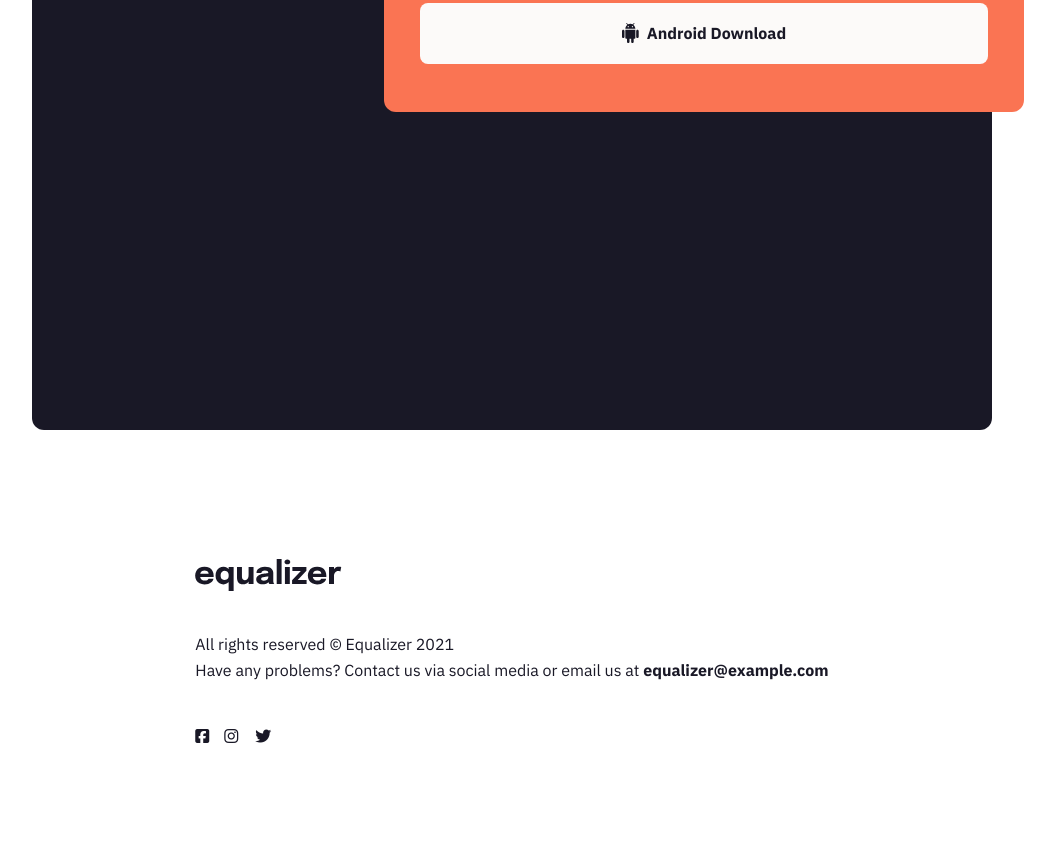
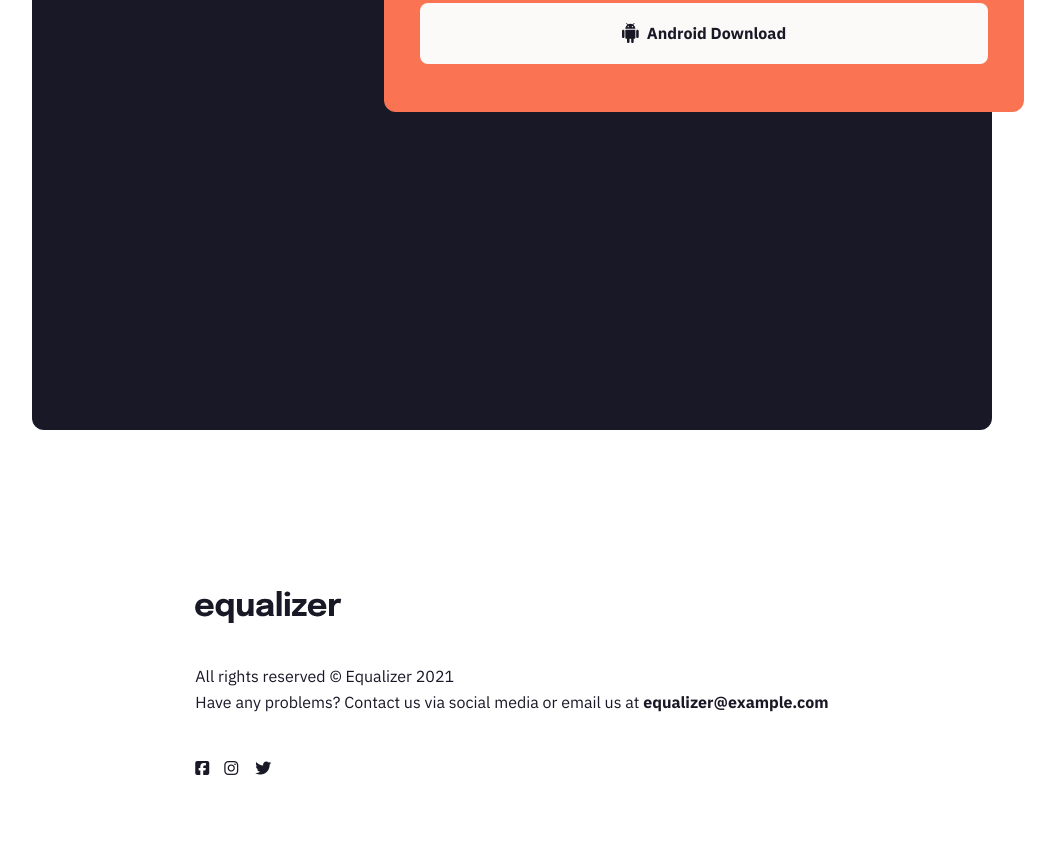
Before and after one commit to flaviare1s/equalizer-landing-page, a website: page src/index.html in a window 1280 px wide. Shown: the part 2487-3348 px from the top of the page, without its empty margins (128-1183 px from the left). Before the commit the page ends 3316 px from the top, so only its background shows below. Drawn offline with Linux system fonts and the light colour scheme.

Commit message:
Adjusting the tablet version

```diff
--- a/src/index.html
+++ b/src/index.html
@@ -68,7 +68,7 @@
       </div>
     </main>
 
-    <footer class="text-[#191826] px-6 pt-16 pb-[80px] leading-[26px] sm:mt-16">
+    <footer class="text-[#191826] px-6 pt-16 pb-[80px] leading-[26px] sm:mt-24">
       <img src="../assets/logo.svg" alt="Logo Equalizer">
       <p class="pt-10">All rights reserved © Equalizer 2021</p>
       <p class="pb-10">Have any problems? Contact us via social media or email us at <span class="font-bold">equalizer@example.com</span></p>
```
Also changed, not shown: src/output.css.
